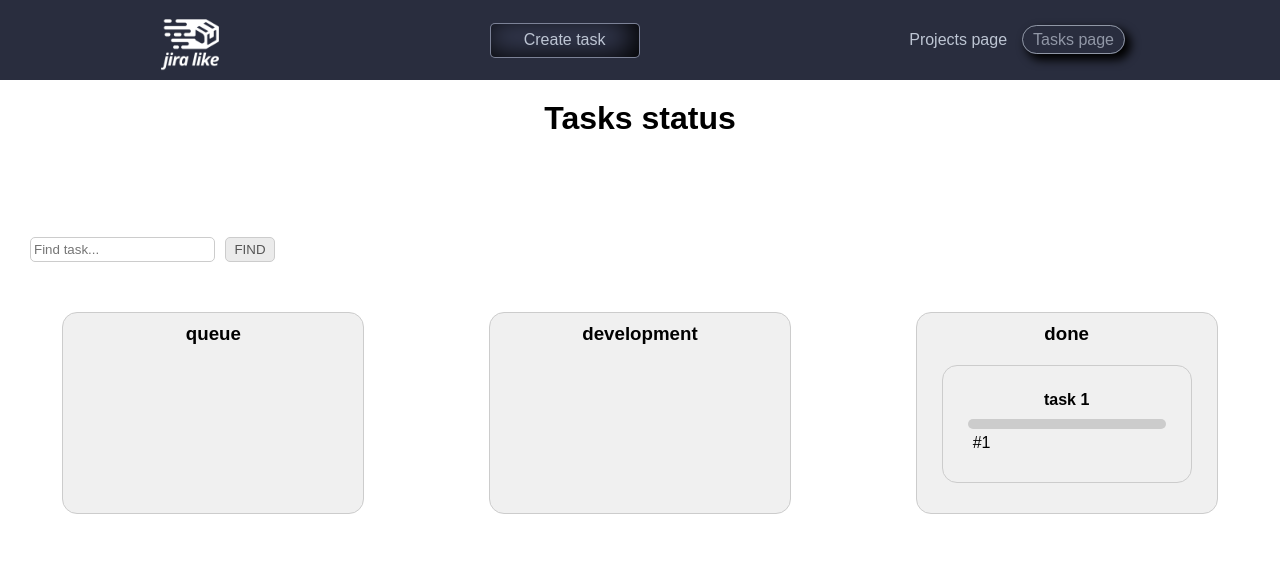
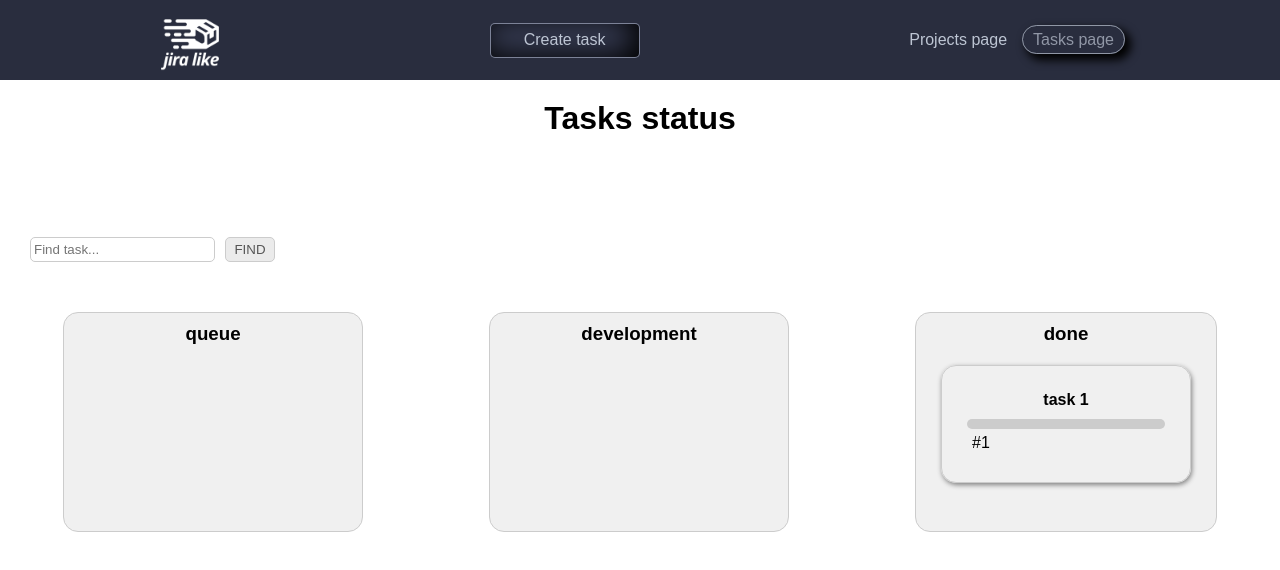
Before and after one commit to TommyTheMob/React-JiraLike-App, a React (Create React App) app: page /2/tasks in a window 1280 px wide. Shown: the top 570 px of the page. Built offline with nearby package versions, Linux system fonts and the light colour scheme.

Commit message:
add react-beautiful dnd, status now changes by drag

```diff
--- a/package.json
+++ b/package.json
@@ -8,6 +8,7 @@
     "@testing-library/user-event": "^13.5.0",
     "classnames": "^2.3.2",
     "react": "^18.2.0",
+    "react-beautiful-dnd": "^13.1.1",
     "react-dom": "^18.2.0",
     "react-icons": "^4.11.0",
     "react-redux": "^8.1.3",
--- a/src/index.js
+++ b/src/index.js
@@ -5,7 +5,7 @@ import App from './App';
 
 const root = ReactDOM.createRoot(document.getElementById('root'));
 root.render(
-  <React.StrictMode>
+  // <React.StrictMode>
       <App />
-  </React.StrictMode>
+  // </React.StrictMode>
 );
--- a/src/index.scss
+++ b/src/index.scss
@@ -12,6 +12,10 @@ a {
     color: inherit;
 }
 
+li {
+    list-style: none;
+}
+
 body {
     font-family: Arial, Helvetica, sans-serif;
 }
--- a/src/porjects/projects.actions.js
+++ b/src/porjects/projects.actions.js
@@ -1,5 +1,6 @@
 export const CREATE_PROJECT = 'PROJECTS/CREATE_PROJECT'
 export const CHANGE_TASK_STATUS = 'PROJECTS/CHANGE_TASK_STATUS'
+export const SORT_TASKS_IN_COL_BY_DRAG = 'PROJECTS/SORT_TASKS_IN_COL_BY_DRAG'
 
 
 export const createProject = (projectName) => {
@@ -21,3 +22,24 @@ export const changeTaskStatus = (projectId, taskId, taskStatus) => {
         }
     }
 }
+
+export const sortTasksInColbyDrag = (
+    projectId,
+    droppableIdStart,
+    droppableIdEnd,
+    droppableIndexStart,
+    droppableIndexEnd,
+    draggableId
+) => {
+    return {
+        type: SORT_TASKS_IN_COL_BY_DRAG,
+        payload: {
+            projectId,
+            droppableIdStart,
+            droppableIdEnd,
+            droppableIndexStart,
+            droppableIndexEnd,
+            draggableId
+        }
+    }
+}
--- a/src/porjects/projects.reducer.js
+++ b/src/porjects/projects.reducer.js
@@ -1,4 +1,4 @@
-import {CREATE_PROJECT, CHANGE_TASK_STATUS} from "./projects.actions";
+import {CREATE_PROJECT, CHANGE_TASK_STATUS, SORT_TASKS_IN_COL_BY_DRAG} from "./projects.actions";
 
 const projectsList = [
     {
@@ -7,7 +7,7 @@ const projectsList = [
         tasks: [
             {
                 title: "task 1 header",
-                id: "1",
+                id: Math.round(Math.random() * 1000000).toString(),
                 author: "Egar",
                 status: "queue",
                 desc: "queued task 1",
@@ -19,7 +19,7 @@ const projectsList = [
             },
             {
                 title: "task 2",
-                id: "2",
+                id: Math.round(Math.random() * 1000000).toString(),
                 author: "",
                 status: "development",
                 desc: "task 2 in dev",
@@ -31,7 +31,7 @@ const projectsList = [
             },
             {
                 title: "task 3",
-                id: "3",
+                id: Math.round(Math.random() * 1000000).toString(),
                 author: "",
                 status: "done",
                 desc: "task 3 is done",
@@ -140,6 +140,33 @@ export const projectsReducer = (state = initialState, action) => {
                 projectsList: updatedList
             }
         }
+        case SORT_TASKS_IN_COL_BY_DRAG: {
+            const {
+                projectId,
+                droppableIdStart,
+                droppableIdEnd,
+                droppableIndexStart,
+                droppableIndexEnd,
+                draggableId
+            } = action.payload
+
+            const currentProject = state.projectsList.concat().find(project => project.id === projectId)
+            const tasks = currentProject.tasks
+
+            if (droppableIdStart === droppableIdEnd) {
+                // const tasksInCol = tasks.filter(task => droppableIdStart === task.status)
+
+                const task = tasks.splice(droppableIndexStart, 1)
+                tasks.splice(droppableIndexEnd, 0, ...task)
+            }
+
+            return {
+                ...state,
+                projectsList: state.projectsList.map(project => (
+                    project.id === currentProject.id ? currentProject : project
+                ))
+            }
+        }
         default:
             return state
     }
--- a/src/tasks/Task.jsx
+++ b/src/tasks/Task.jsx
@@ -1,20 +1,15 @@
 import React from 'react';
 import {connect} from "react-redux";
 import * as projectsActions from '../porjects/projects.actions'
+import {Draggable} from "react-beautiful-dnd";
+
 
 const Task = (props) => {
 
     const {
         setModal,
         setTaskId,
-        setGrabbedTaskId,
-        onDragOver,
-        onDragLeave,
-        onDragStart,
-        onDragEnd,
-        onDrop,
-        projectId,
-        changeTaskStatus,
+        mapIdx,
         title,
         id,
         desc
@@ -25,55 +20,16 @@ const Task = (props) => {
         setTaskId(id)
     }
 
-    const handleDragOver = (e) => {
-        e.preventDefault()
-        if (e.target.className === 'tasks-cols__tasks-list-item') {
-            e.target.style.boxShadow = '0 4px 3px gray'
-        }
-        onDragOver()
-        // console.log('task id:', id)
-    }
-
-    const handleDragLeave = (e) => {
-        e.target.style.boxShadow = 'none'
-        onDragLeave()
-        // console.log('task id:', id)
-    }
-
-    const handleDragStart = (e) => {
-        onDragStart()
-        // console.log('task id:', id)
-    }
-
-    const handleDragEnd = (e) => {
-        e.target.style.boxShadow = 'none'
-        setGrabbedTaskId(id)
-        onDragEnd()
-        // console.log('task id:', id)
-    }
-
-    const handleDragDrop = (e) => {
-        e.preventDefault()
-        onDrop()
-        // console.log('task id:', id)
-
-    }
-
-    // 1. when HandleDragStart - save the dragging task's id
-    // 2. when handleDragDrop - get the col's status and save it +
-    // 3. when handleDragDrop - call changeTaskStatus with dragging task's id and col's status
 
     return (
-        <>
+        <Draggable draggableId={id} index={mapIdx}>
+            {provided => (
                 <li
                     className="tasks-cols__tasks-list-item"
                     onClick={onTaskClick}
-                draggable={true}
-                onDragOver={(e) => {handleDragOver(e)}}
-                onDragLeave={(e) => {handleDragLeave(e)}}
-                onDragStart={(e) => {handleDragStart(e)}}
-                onDragEnd={(e) => {handleDragEnd(e)}}
-                onDrop={(e) => {handleDragDrop(e)}}
+                    ref={provided.innerRef}
+                    {...provided.draggableProps}
+                    {...provided.dragHandleProps}
                 >
                     <div className="item-info">
                         <h4 className="item-header">{title}</h4>
@@ -81,7 +37,8 @@ const Task = (props) => {
                         <span className="item-id">#{id}</span>
                     </div>
                 </li>
-        </>
+            )}
+        </Draggable>
     );
 };
 
--- a/src/tasks/TasksCol.jsx
+++ b/src/tasks/TasksCol.jsx
@@ -1,12 +1,12 @@
-import React, {useState} from 'react';
+import React from 'react';
 import Task from "./Task";
 import {connect} from "react-redux";
 import {getProjectsSelector} from "../porjects/projects.selectors";
 import * as projectsActions from "../porjects/projects.actions";
+import {Droppable} from "react-beautiful-dnd";
+
 
 const TasksCol = (props) => {
-    const [grabbedTaskId, setGrabbedTaskId] = useState(null)
-    const [currentCol, setCurrentCol] = useState(null)
 
     const {
             colName,
@@ -15,34 +15,13 @@ const TasksCol = (props) => {
             setModal,
             setTaskId,
             projects,
-            changeTaskStatus,
     } = props
 
-    const onDragOver = () => {
-        console.log('dragging over', 'colName:', currentCol, '; grabbed task id:', grabbedTaskId)
-    }
-
-    const onDragLeave = () => {
-        console.log('drag leave', 'colName:', currentCol, '; grabbed task id:', grabbedTaskId)
-    }
-
-    const onDragStart = (colName) => {
-        console.log('drag start', 'colName:', currentCol, '; grabbed task id:', grabbedTaskId)
-    }
-
-    const onDragEnd = (taskId) => {
-        console.log('drag end', 'colName:', currentCol, '; grabbed task id:', grabbedTaskId)
-        changeTaskStatus(projectId, grabbedTaskId, currentCol)
-    }
-
-    const onDrop = () => {
-        console.log('drag drop', 'colName:', colName, '; grabbed task id:', grabbedTaskId)
-        setCurrentCol(colName)
-    }
 
     const getFilteredTasks = (projectId, searchValue) => {
         const currentProject = projects.find(project => project.id === projectId)
         const tasks = currentProject.tasks.filter(task => task.status === colName)
+
 
         if (searchValue !== '') {
             return tasks.filter(task => task.id === searchValue || task.title.includes(searchValue))
@@ -51,24 +30,23 @@ const TasksCol = (props) => {
         return tasks
     }
 
+    const tasksInCol = getFilteredTasks(projectId, searchValue)
+    const isTasksThere = tasksInCol.length !== 0
+
     return (
-        <>
-            <div className="tasks-list__tasks-col">
+        <Droppable droppableId={colName}>
+            {provided => (
+                <div {...provided.droppableProps} ref={provided.innerRef} className="tasks-list__tasks-col">
                     <h3 className="tasks-cols__header">{ colName }</h3>
                     <div className="tasks-cols__content">
-                    <ul className="tasks-cols__tasks-list">
-                        {
-                            getFilteredTasks(projectId, searchValue)
-                                .map(task => (
+                        {isTasksThere
+                            ? <ul className="tasks-cols__tasks-list">
+                                {tasksInCol
+                                    .map((task, mapIdx) => (
                                         <Task
                                             {...task}
+                                            mapIdx={mapIdx}
                                             key={task.id}
-                                        onDragOver={onDragOver}
-                                        onDragLeave={onDragLeave}
-                                        onDragStart={onDragStart}
-                                        onDragEnd={onDragEnd}
-                                        onDrop={onDrop}
-                                        setGrabbedTaskId={setGrabbedTaskId}
                                             projectId={projectId}
                                             setModal={setModal}
                                             setTaskId={setTaskId}
@@ -76,9 +54,13 @@ const TasksCol = (props) => {
                                     ))
                                 }
                             </ul>
+                            : <></>
+                        }
                     </div>
+                    {provided.placeholder}
                 </div>
-        </>
+            )}
+        </Droppable>
     );
 };
 
--- a/src/tasks/TasksListPage.jsx
+++ b/src/tasks/TasksListPage.jsx
@@ -5,14 +5,39 @@ import TasksSearch from "./TasksSearch";
 import Modal from "../components/modal/Modal";
 import TaskInModal from "./TaskInModal";
 import TasksCol from "./TasksCol";
+import {DragDropContext} from "react-beautiful-dnd";
+import {connect} from "react-redux";
+import * as projectsActions from '../porjects/projects.actions'
 
-const TasksListPage = ({ projectId }) => {
+
+const TasksListPage = ({ projectId, changeTaskStatus, sortTasksInColbyDrag }) => {
     // it's for search the task on desk
     const [searchValue, setSearchValue] = useState('')
 
     // it's for calling modal with current task data
     const [modalActive, setModalActive] = useState(false)
     const [taskId, setTaskId] = useState(0)
+
+
+    const onDragEnd = (result) => {
+        const {
+            destination,
+            source,
+            draggableId,
+        } = result
+
+        if (!destination) {
+            return
+        }
+
+        if (source.droppableId !== destination.droppableId) {
+            changeTaskStatus(projectId, draggableId, destination.droppableId)
+
+        }
+
+        sortTasksInColbyDrag(projectId, source.droppableId, destination.droppableId, source.index, destination.index, draggableId)
+
+    }
 
     return (
         <>
@@ -33,7 +58,7 @@ const TasksListPage = ({ projectId }) => {
                         <TasksSearch
                             getSearchValue={setSearchValue}
                         />
-
+                        <DragDropContext onDragEnd={onDragEnd}>
                             <div className="tasks-list__tasks-cols">
 
                                 <TasksCol
@@ -61,7 +86,7 @@ const TasksListPage = ({ projectId }) => {
                                 />
 
                             </div>
-
+                        </DragDropContext>
                     </div>
                 </div>
             </div>
@@ -70,5 +95,9 @@ const TasksListPage = ({ projectId }) => {
     );
 };
 
+const mapDispatch = {
+    changeTaskStatus: projectsActions.changeTaskStatus,
+    sortTasksInColbyDrag: projectsActions.sortTasksInColbyDrag
+}
 
-export default TasksListPage;
+export default connect(null, mapDispatch)(TasksListPage);
--- a/src/tasks/tasksListPage.scss
+++ b/src/tasks/tasksListPage.scss
@@ -58,7 +58,7 @@
   &__tasks-cols {
     display: flex;
     justify-content: space-around;
-
+    align-items: start;
   }
 
   &__tasks-col {
@@ -68,11 +68,15 @@
     border-radius: 15px;
 
     background: rgba(204, 204, 204, 0.3);
+
+    min-height: 220px;
+    min-width: 300px;
   }
 }
 
 
 .tasks-cols {
+
 
   &__header {
     margin-top: 10px;
@@ -98,6 +102,8 @@
 
     margin-bottom: 10px;
     padding: 20px;
+
+    box-shadow: 1px 2px 5px gray;
 
     &:hover {
       border: 3px dotted #ccc;
```
Also changed, not shown: 1 other file (tests, documents, lock files or other folders). Lines whose indentation alone changed are shown as unchanged.
